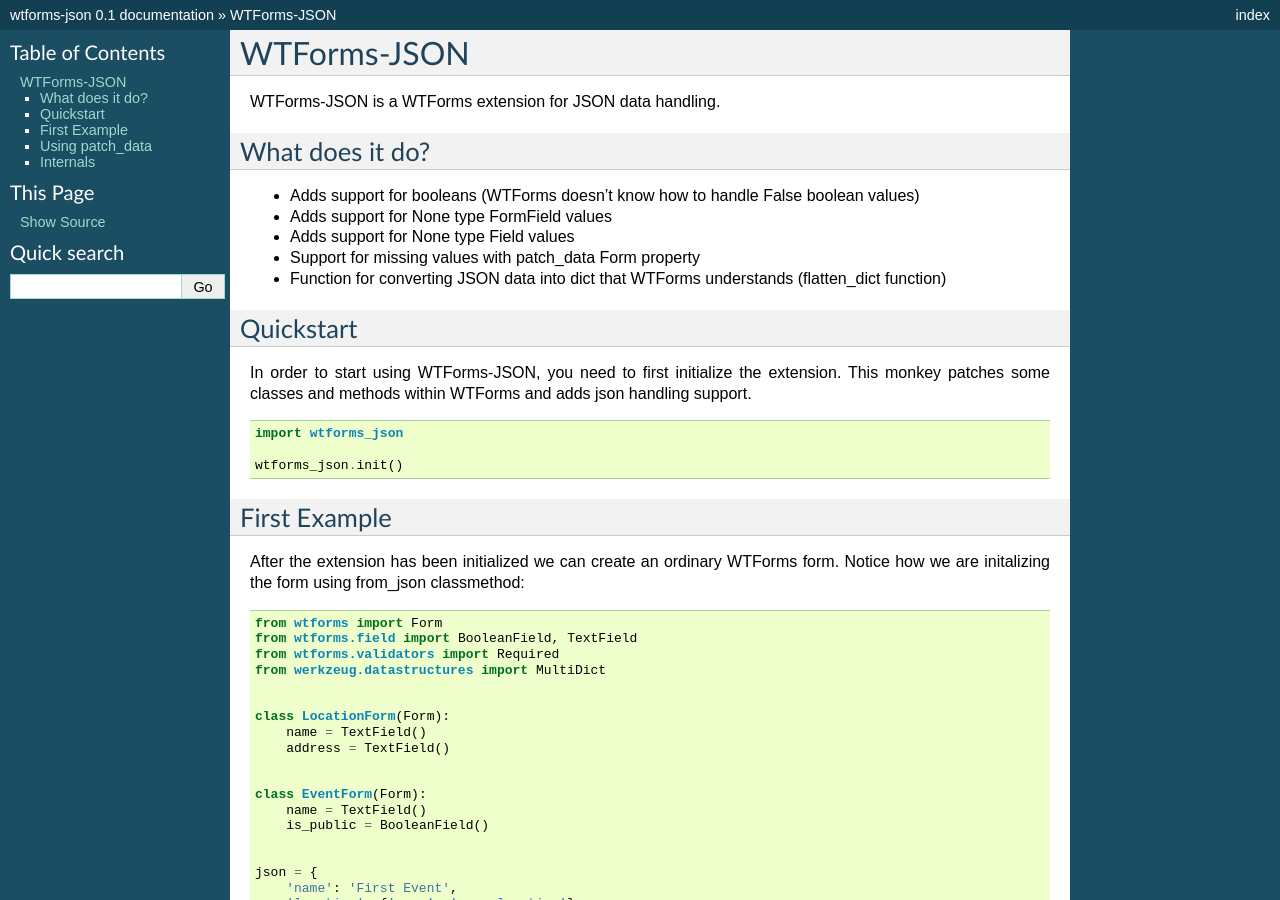
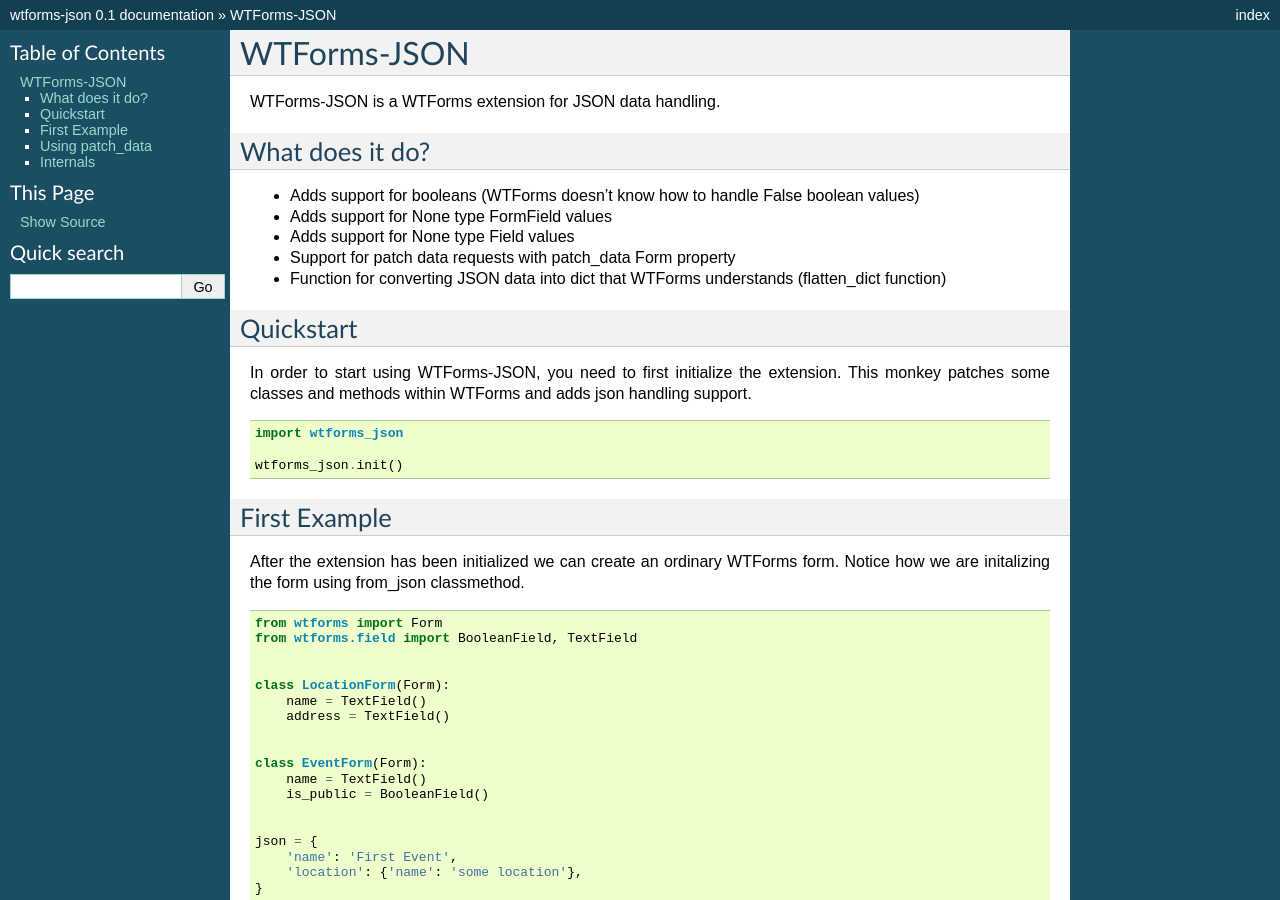
Before and after one commit to kvesteri/wtforms-json, a Sphinx documentation site: the page built from docs/index.rst, in a window 1280 px wide and 900 px high. Built offline with Sphinx 7.4.7, drawn with Linux system fonts in a browser that asks for light colours.

Commit message:
updated docs

```diff
--- a/docs/index.rst
+++ b/docs/index.rst
@@ -12,7 +12,7 @@ What does it do?
 
 - Adds support for None type Field values
 
-- Support for missing values with patch_data Form property
+- Support for patch data requests with patch_data Form property
 
 - Function for converting JSON data into dict that WTForms understands (flatten_dict function)
 
@@ -33,13 +33,11 @@ First Example
 -------------
 
 After the extension has been initialized we can create an ordinary WTForms
-form. Notice how we are initalizing the form using from_json classmethod::
+form. Notice how we are initalizing the form using from_json classmethod. ::
 
 
     from wtforms import Form
     from wtforms.field import BooleanField, TextField
-    from wtforms.validators import Required
-    from werkzeug.datastructures import MultiDict
 
 
     class LocationForm(Form):
@@ -59,6 +57,7 @@ form. Notice how we are initalizing the form using from_json classmethod::
 
     form = MyForm.from_json(json)
 
+
 Using patch_data
 ----------------
 The way forms usually work on websites is that they post all the data within
@@ -70,8 +69,9 @@ You can get access to the patch data (data that only contains the actually set
 fields or fields that have defaults and are required) with form's patch_data
 property.
 
-Now lets use the forms from the previous example:
-::
+Now lets use the forms from the previous example: ::
+
+
     form.data
     >>> {
         'name': 'First Event',
@@ -94,16 +94,17 @@ Internals
 ---------
 
 WTForm uses special flattened dict as a data parameter for forms. WTForms-JSON
-provides a method for converting JSON into this format.
-::
+provides a method for converting JSON into this format. ::
+
 
     from wtforms_json import flatten_dict
 
     flatten_dict({'a': {'b': 'c'}})
     >>> {'a-b': 'c'}
 
-This neat little function understands nested lists and dicts as well.
-::
+This neat little function understands nested lists and dicts as well. ::
+
+
     from wtforms_json import flatten_dict
 
     deep_dict = {
--- a/setup.py
+++ b/setup.py
@@ -37,7 +37,7 @@ setup(
     include_package_data=True,
     platforms='any',
     install_requires=[
-        'WTForms>=1.0.1'
+        'WTForms>=1.0.2'
     ],
     cmdclass={'test': PyTest},
     classifiers=[
--- a/wtforms_json/__init__.py
+++ b/wtforms_json/__init__.py
@@ -8,7 +8,7 @@ from wtforms.fields import (
     FormField,
     _unset_value
 )
-from wtforms.validators import Optional, Required
+from wtforms.validators import Optional, DataRequired
 
 
 def flatten_json(json, parent_key='', separator='-'):
@@ -61,7 +61,7 @@ def patch_data(self):
         return Optional in [v.__class__ for v in field.validators]
 
     def is_required(field):
-        return Required in [v.__class__ for v in field.validators]
+        return DataRequired in [v.__class__ for v in field.validators]
 
     for name, f in self._fields.iteritems():
         if f.is_missing:
```
